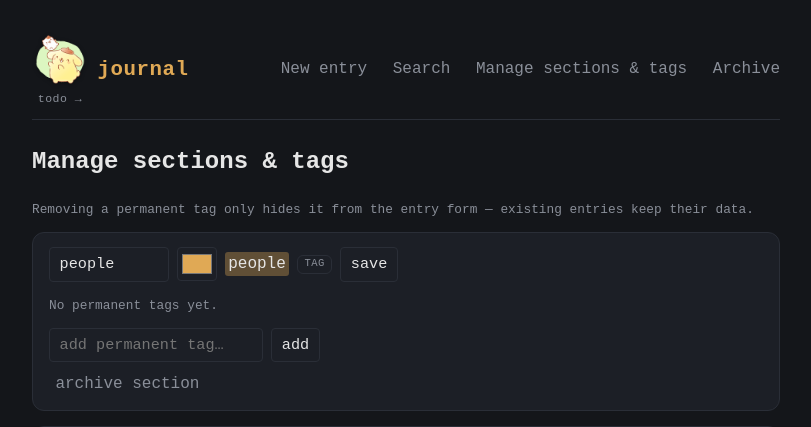
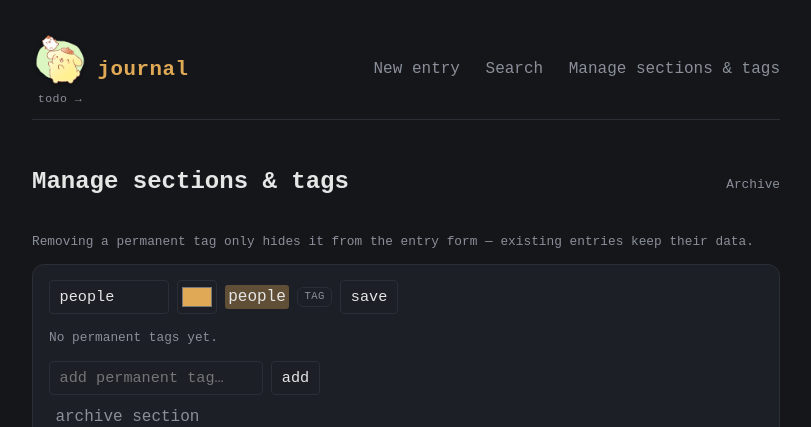
Before and after one commit to jxi-idme/todo-cli, a Flask app: page /journal/sections in a window 1280 px wide. Shown: the top 427 px of the page, without its empty margins (234-1045 px from the left). Run offline with Flask 3, Linux system fonts and the light colour scheme.

Commit message:
Move Archive link inline with the manage-sections title, right-justified
Removes Archive from the nav bar and places it as a small muted link
flush-right on the same line as the "Manage sections & tags" heading.

Co-Authored-By: Claude Sonnet 4.6 <noreply@anthropic.com>

```diff
--- a/static/style.css
+++ b/static/style.css
@@ -519,6 +519,9 @@ h2 {
 .delete-section { margin-top: 0.6rem; }
 .hint { color: var(--muted); font-size: 0.8rem; }
 .muted-note { color: var(--muted); font-size: 0.8rem; }
+.page-title-row { display: flex; align-items: baseline; justify-content: space-between; }
+.archive-link { color: var(--muted); font-size: 0.8rem; text-decoration: none; }
+.archive-link:hover { color: var(--text); }
 .archived-chip { opacity: 0.65; border-style: dashed; }
 .restore-x { background: none; border: none; color: var(--accent); cursor: pointer; font: inherit; padding: 0; line-height: 1; }
 .restore-btn { background: none; border: 1px solid var(--accent); color: var(--accent); border-radius: 6px; padding: 0.25rem 0.7rem; cursor: pointer; font: inherit; font-size: 0.82rem; }
--- a/templates/journal_entry.html
+++ b/templates/journal_entry.html
@@ -10,7 +10,6 @@
   <a href="{{ url_for('journal_today') }}">New entry</a>
   <a href="{{ url_for('journal_search') }}">Search</a>
   <a href="{{ url_for('journal_sections') }}">Manage sections &amp; tags</a>
-  <a href="{{ url_for('journal_sections_archive') }}">Archive</a>
 {% endblock %}
 {% block content %}
   <form class="journal-form" method="post" action="{{ url_for('journal_save') }}">
--- a/templates/journal_search.html
+++ b/templates/journal_search.html
@@ -10,7 +10,6 @@
   <a href="{{ url_for('journal_today') }}">New entry</a>
   <a href="{{ url_for('journal_search') }}">Search</a>
   <a href="{{ url_for('journal_sections') }}">Manage sections &amp; tags</a>
-  <a href="{{ url_for('journal_sections_archive') }}">Archive</a>
 {% endblock %}
 {% block content %}
   <div class="search-panel">
--- a/templates/journal_sections.html
+++ b/templates/journal_sections.html
@@ -10,10 +10,12 @@
   <a href="{{ url_for('journal_today') }}">New entry</a>
   <a href="{{ url_for('journal_search') }}">Search</a>
   <a href="{{ url_for('journal_sections') }}">Manage sections &amp; tags</a>
-  <a href="{{ url_for('journal_sections_archive') }}">Archive</a>
 {% endblock %}
 {% block content %}
-  <h2>Manage sections &amp; tags</h2>
+  <div class="page-title-row">
+    <h2>Manage sections &amp; tags</h2>
+    <a class="archive-link" href="{{ url_for('journal_sections_archive') }}">Archive</a>
+  </div>
   <p class="hint">Removing a permanent tag only hides it from the entry form — existing entries keep their data.</p>
 
   {% for s in sections %}
```
